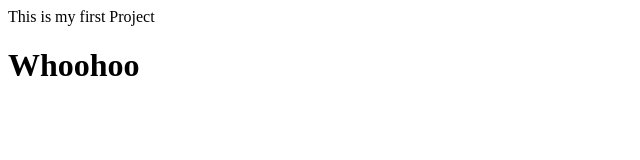
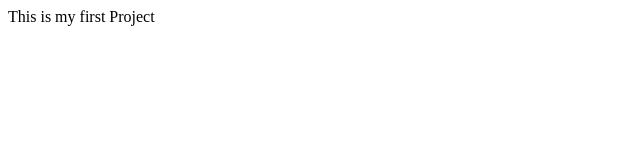
Before and after one commit to blingala3/firstrepo, a plain HTML site: page index.html in a window 1280 px wide. Shown: the whole page, without its empty margins (0-640 px from the left). Drawn offline with Linux system fonts and the light colour scheme.

Commit message:
Revert "test commit"
This reverts commit 5b5ca153bd895d79f4c8363a5e11a2d0fd79e0d3.

```diff
--- a/index.html
+++ b/index.html
@@ -1,2 +1 @@
 This is my first Project
-<h1> Whoohoo </h1>
```
